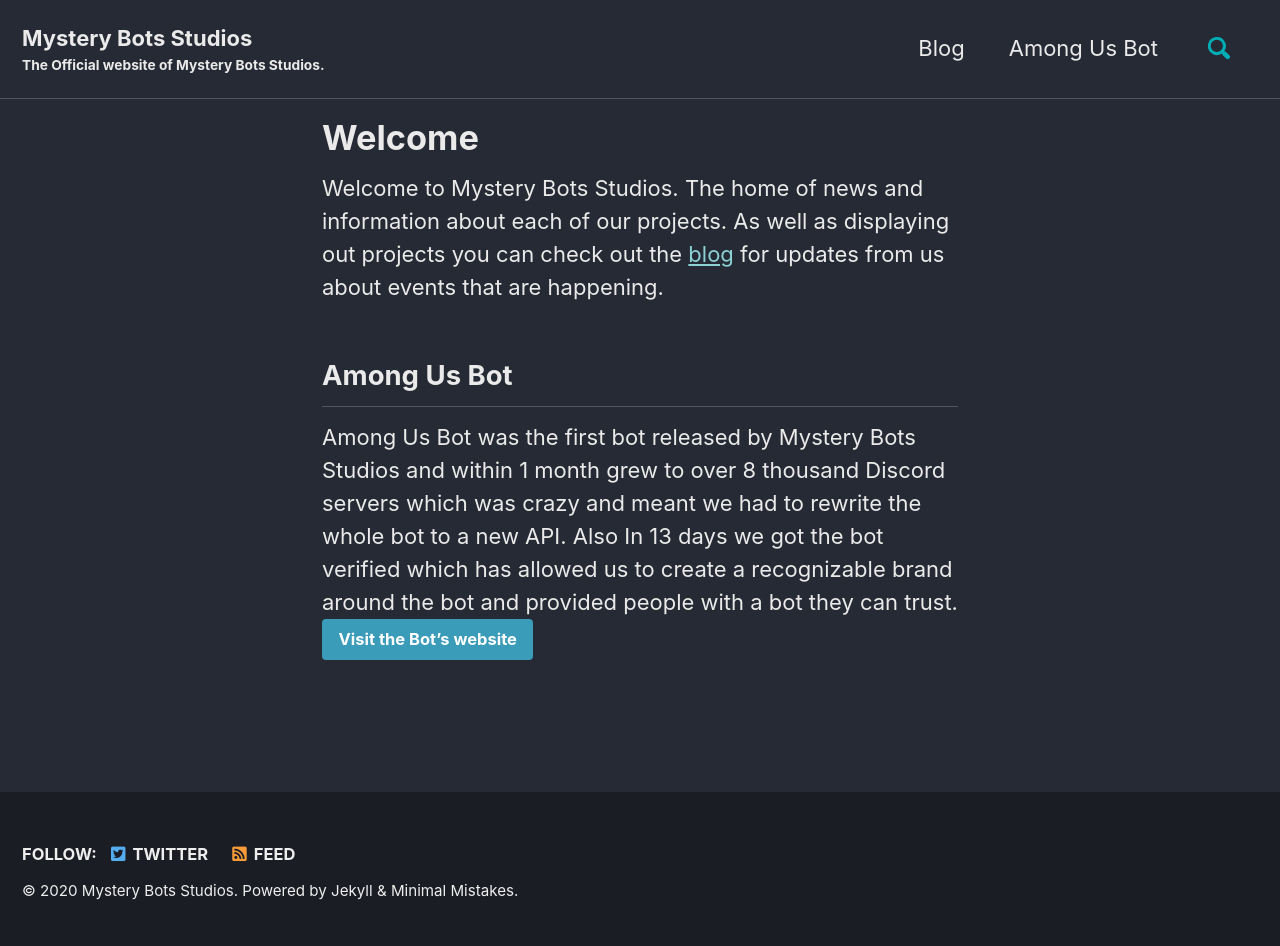
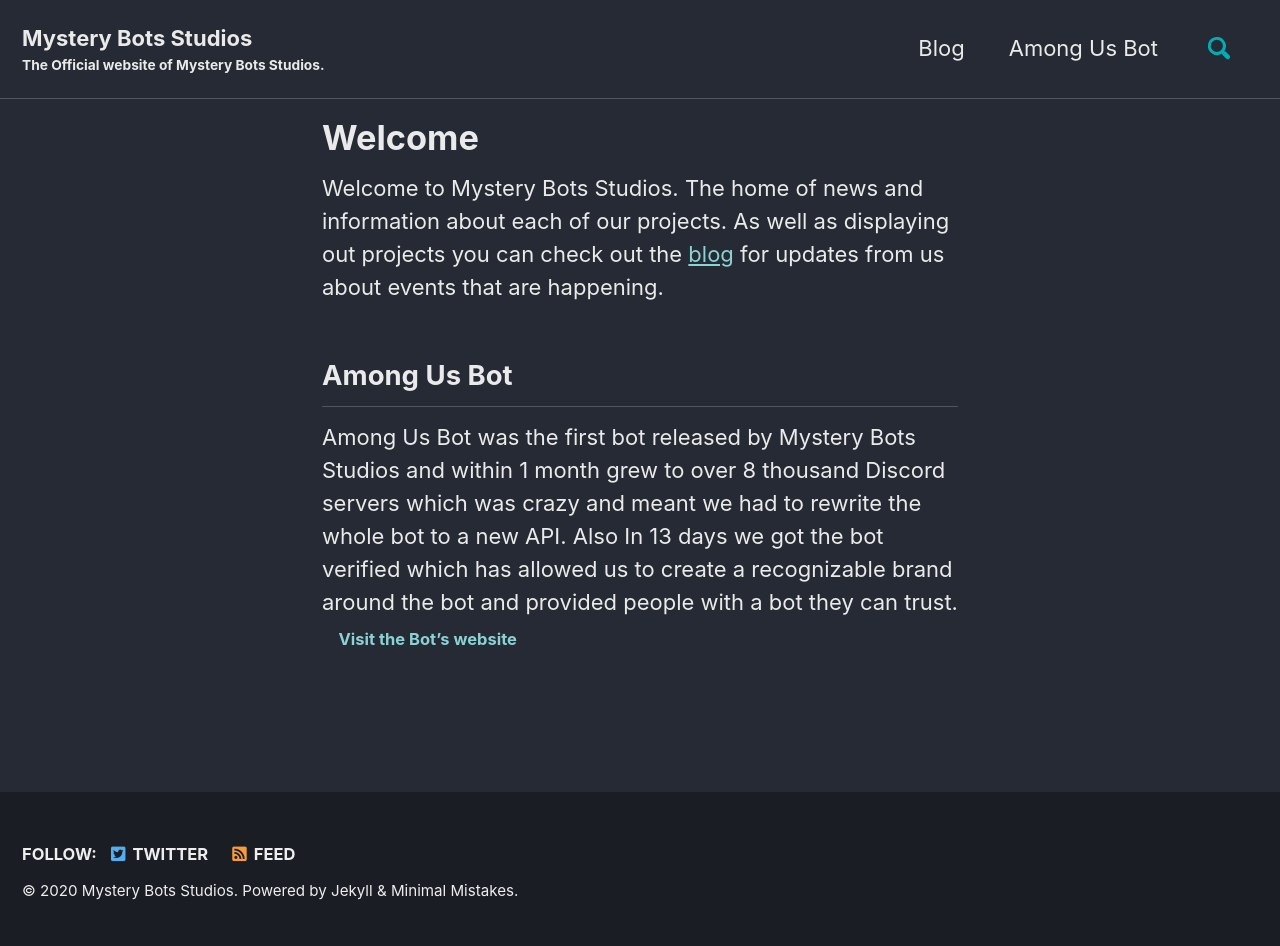
Before and after one commit to Mystery-Bots/mysterybots.com, a Jekyll site: the page built from index.md, in a window 1280 px wide. Built offline with Jekyll 4.4.1, drawn with Linux system fonts in a browser that asks for light colours; cached includes are drawn as plain includes.

Commit message:
Removed: Big button to just text

```diff
--- a/index.md
+++ b/index.md
@@ -7,4 +7,4 @@
 
 ## Among Us Bot
 Among Us Bot was the first bot released by Mystery Bots Studios and within 1 month grew to over 8 thousand Discord servers which was crazy and meant we had to rewrite the whole bot to a new API. Also In 13 days we got the bot verified which has allowed us to create a recognizable brand around the bot and provided people with a bot they can trust.
-<br><a class="btn btn--info">Visit the Bot's website</a>
+<br><a class="btn">Visit the Bot's website</a>
```
